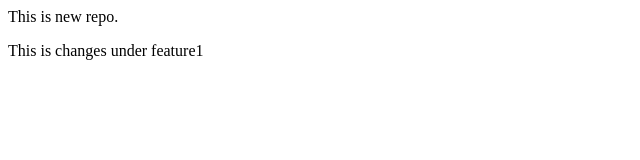
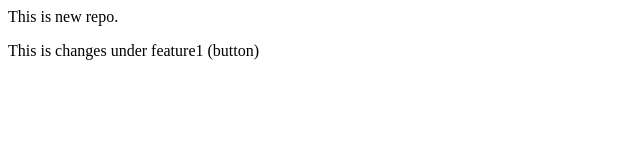
Before and after one commit to konpratwardp5/localrepo, a plain HTML site: page index.html in a window 1280 px wide. Shown: the full height of the page, 0-640 px from the left. Drawn offline with Linux system fonts and the light colour scheme.

```diff
--- a/index.html
+++ b/index.html
@@ -1,2 +1,2 @@
 <p>This is new repo.</p>
-<p>This is changes under feature1</p>
+<p>This is changes under feature1 (button) </p>
```
